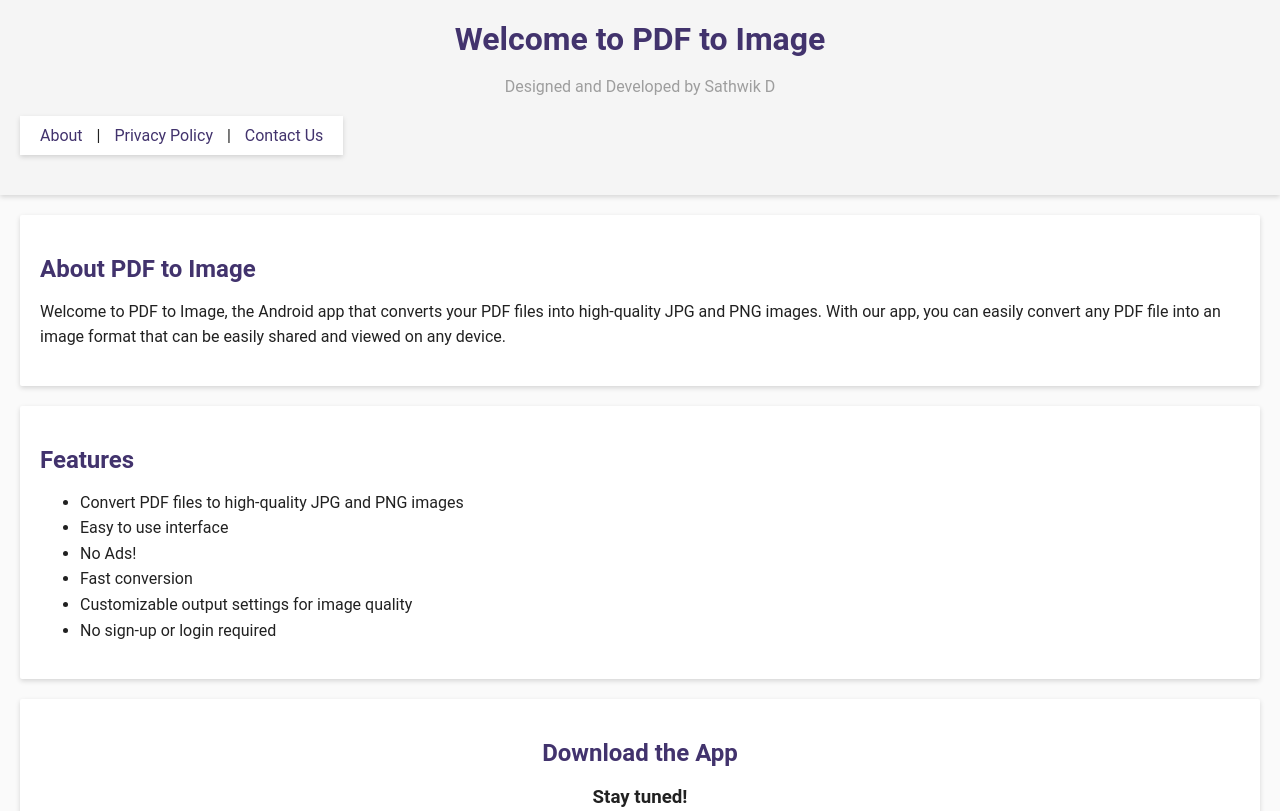
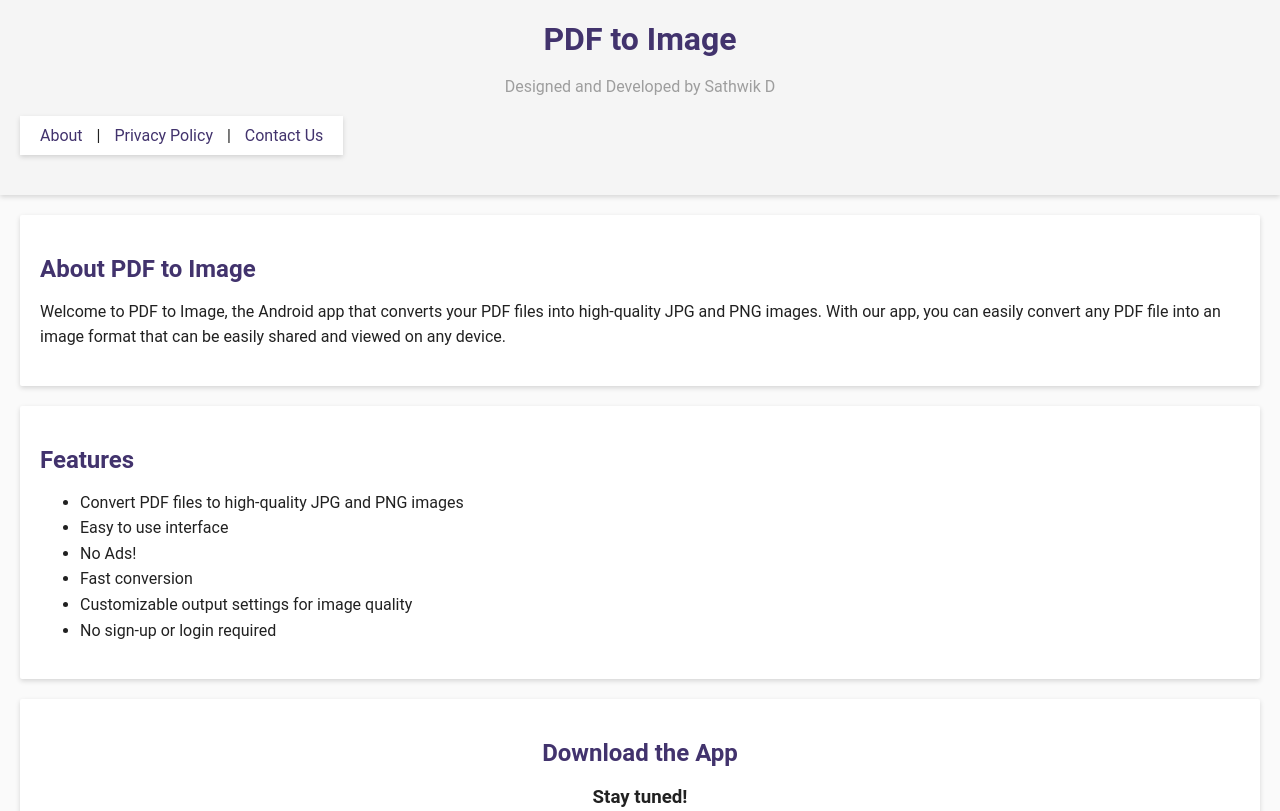
Before and after one commit to sathwikd/PDFtoImage, a plain HTML site: page index.html in a window 1280 px wide. Shown: the top 811 px of the page. Drawn offline with Linux system fonts and the light colour scheme.

Commit message:
Update index.html

```diff
--- a/index.html
+++ b/index.html
@@ -9,7 +9,7 @@
 <body>
     <header>
         <div class="header-content">
-            <h1>Welcome to PDF to Image</h1>
+            <h1>PDF to Image</h1>
             <p class="developer">Designed and Developed by Sathwik D</p>
         </div>
         <nav>
```
